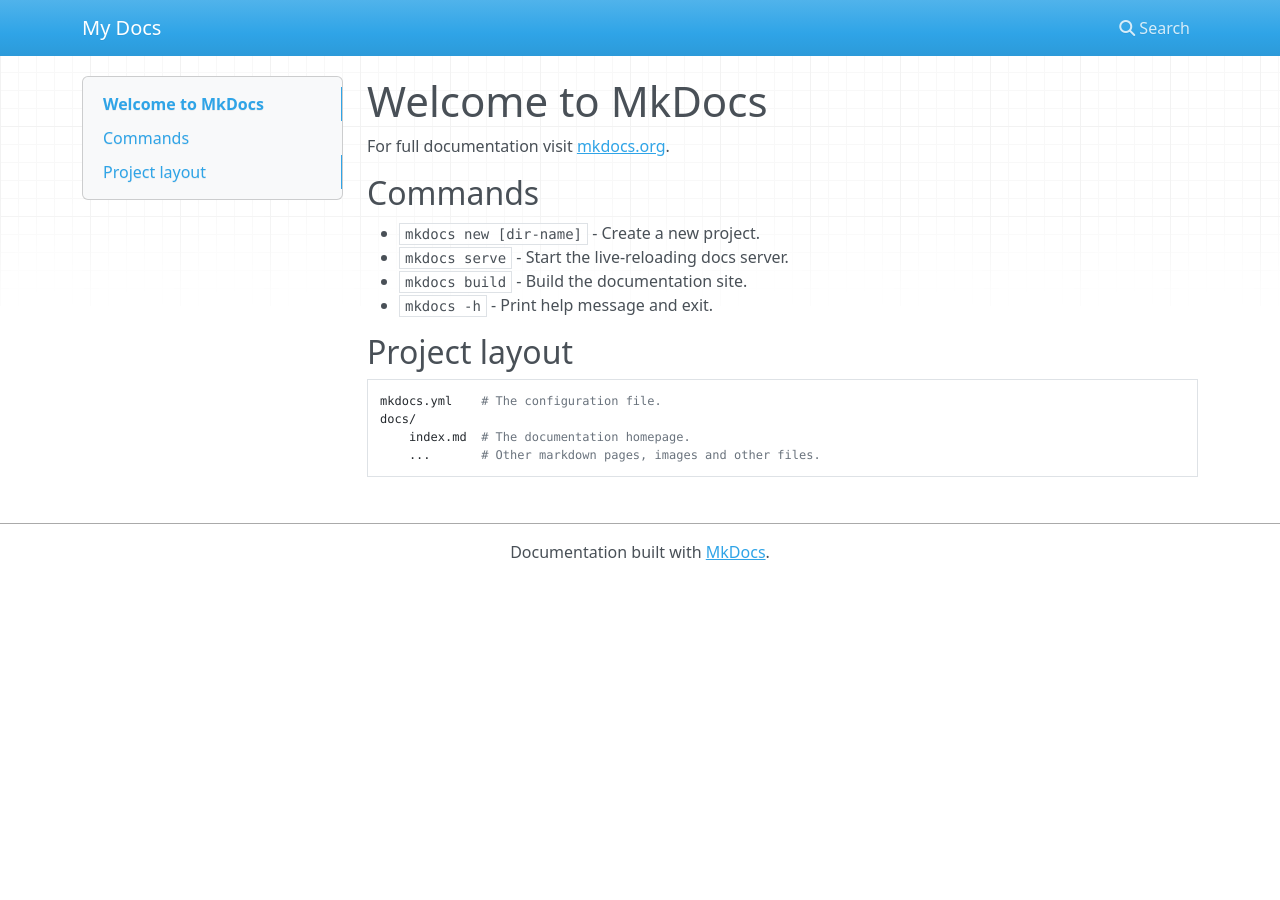
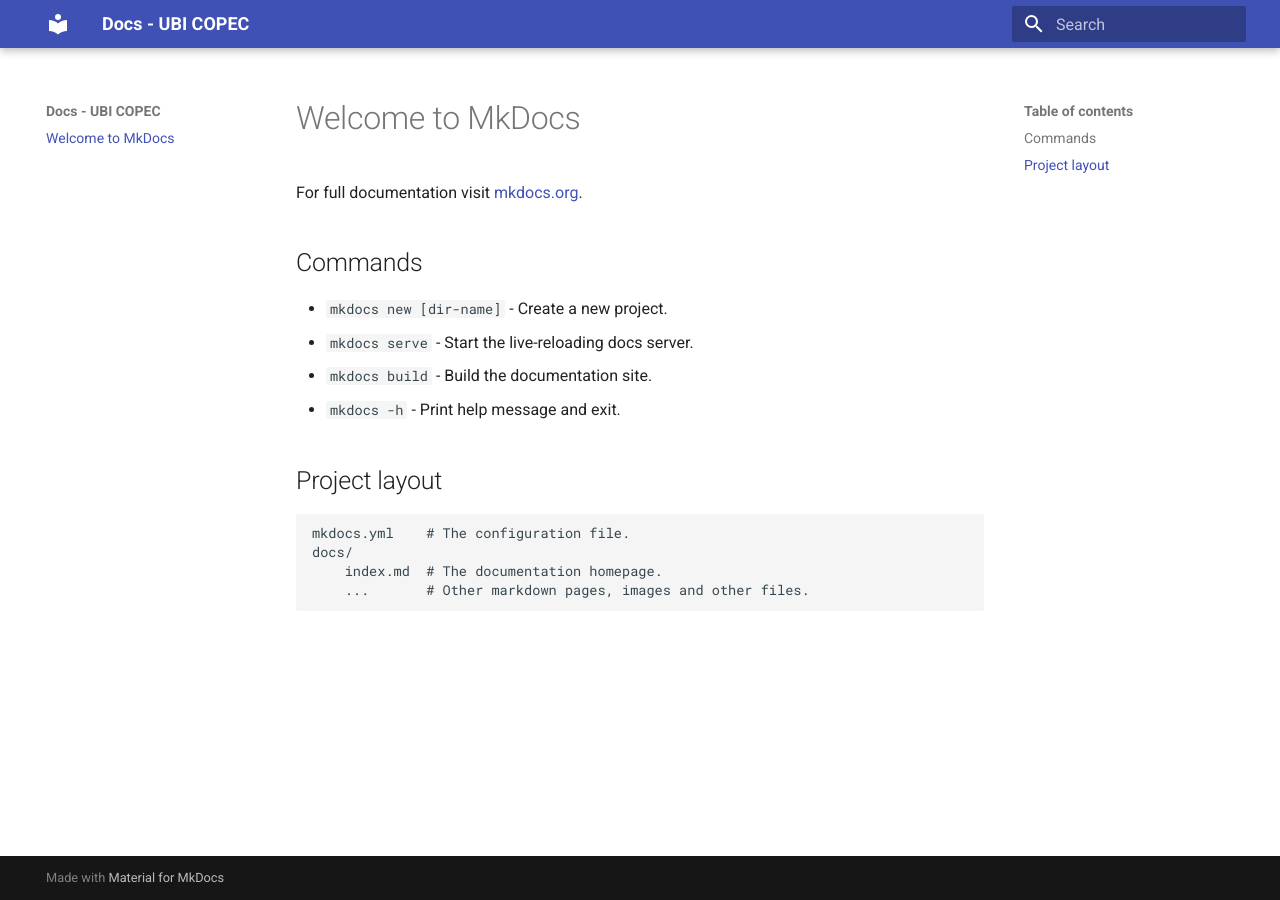
Before and after one commit to andresgmg/UBI-COPEC, an MkDocs documentation site: the page built from docs/index.md, in a window 1280 px wide. Built offline with MkDocs 1.6.1 and Material for MkDocs 9.7.7, drawn with Linux system fonts in a browser that asks for light colours; nearby versions of some CDN libraries.

```diff
--- a/mkdocs.yml
+++ b/mkdocs.yml
@@ -1 +1,4 @@
-site_name: My Docs
+site_name: Docs - UBI COPEC
+theme:
+  name: material
+docs_dir: docs
```
Also changed, not shown: 1 other file.
